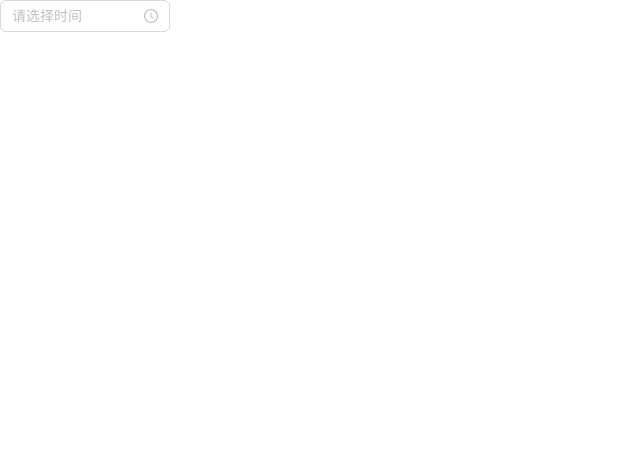
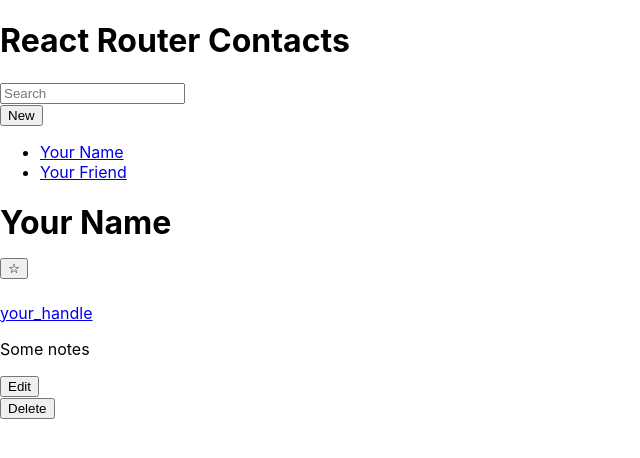
Before and after one commit to endless-august/mobius, a React app: page /contacts/1 in a window 1280 px wide. Shown: the top 458 px of the page, without its empty margins (0-640 px from the left). Built offline with nearby package versions, Linux system fonts and the light colour scheme.

Commit message:
chore: add react-route & redux

```diff
--- a/package.json
+++ b/package.json
@@ -10,6 +10,7 @@
     "dependencies": {
         "@babel/core": "^7.16.0",
         "@pmmmwh/react-refresh-webpack-plugin": "^0.5.3",
+        "@reduxjs/toolkit": "^1.9.1",
         "@svgr/webpack": "^5.5.0",
         "@testing-library/jest-dom": "^5.14.1",
         "@testing-library/react": "^13.0.0",
@@ -41,6 +42,7 @@
         "jest": "^27.4.3",
         "jest-resolve": "^27.4.2",
         "jest-watch-typeahead": "^1.0.0",
+        "lodash": "^4.17.21",
         "mini-css-extract-plugin": "^2.4.5",
         "postcss": "^8.4.4",
         "postcss-flexbugs-fixes": "^5.0.2",
@@ -52,7 +54,11 @@
         "react-app-polyfill": "^3.0.0",
         "react-dev-utils": "^12.0.1",
         "react-dom": "^18.2.0",
+        "react-redux": "^8.0.5",
         "react-refresh": "^0.11.0",
+        "react-router": "^6.6.1",
+        "react-router-dom": "^6.6.1",
+        "redux": "^4.2.0",
         "resolve": "^1.20.0",
         "resolve-url-loader": "^4.0.0",
         "sass": "^1.57.1",
--- a/src/Root.tsx
+++ b/src/Root.tsx
@@ -1,12 +1,29 @@
 import React, { FC } from 'react';
-import { DatePicker } from 'antd';
+import { Provider } from 'react-redux';
+import { createBrowserRouter, RouterProvider } from 'react-router-dom';
+import App from './features/home/App';
+import Home from './features/home/Home';
+import { store } from './common/store';
 
-const App: FC = () => {
+const router = createBrowserRouter([
+    {
+        path: '/',
+        element: <App />,
+        children: [
+            {
+                path: 'contacts/:contactId',
+                element: <Home />,
+            },
+        ],
+    },
+]);
+
+const Root: FC = () => {
     return (
-        <div className='App'>
-            <DatePicker.TimePicker />
-        </div>
+        <Provider store={store}>
+            <RouterProvider router={router} />
+        </Provider>
     );
 };
 
-export default App;
+export default Root;
--- /dev/null
+++ b/src/common/store.ts
@@ -0,0 +1,9 @@
+import { configureStore, ThunkAction, Action } from '@reduxjs/toolkit';
+
+export const store = configureStore({
+    reducer: {},
+});
+
+export type AppDispatch = typeof store.dispatch;
+export type RootState = ReturnType<typeof store.getState>;
+export type AppThunk<ReturnType = void> = ThunkAction<ReturnType, RootState, unknown, Action<string>>;
--- /dev/null
+++ b/src/features/home/App.tsx
@@ -0,0 +1,33 @@
+import { Outlet, Link } from 'react-router-dom';
+export default function App() {
+    return (
+        <>
+            <div id='sidebar'>
+                <h1>React Router Contacts</h1>
+                <div>
+                    <form id='search-form' role='search'>
+                        <input id='q' aria-label='Search contacts' placeholder='Search' type='search' name='q' />
+                        <div id='search-spinner' aria-hidden hidden={true} />
+                        <div className='sr-only' aria-live='polite' />
+                    </form>
+                    <form method='post'>
+                        <button type='submit'>New</button>
+                    </form>
+                </div>
+                <nav>
+                    <ul>
+                        <li>
+                            <Link to={`contacts/1`}>Your Name</Link>
+                        </li>
+                        <li>
+                            <Link to={`contacts/2`}>Your Friend</Link>
+                        </li>
+                    </ul>
+                </nav>
+            </div>
+            <div id='detail'>
+                <Outlet />
+            </div>
+        </>
+    );
+}
--- /dev/null
+++ b/src/features/home/Home.tsx
@@ -0,0 +1,76 @@
+import { Form } from 'react-router-dom';
+
+export default function Contact() {
+    const contact = {
+        first: 'Your',
+        last: 'Name',
+        avatar: 'https://placekitten.com/g/200/200',
+        twitter: 'your_handle',
+        notes: 'Some notes',
+        favorite: true,
+    };
+
+    return (
+        <div id='contact'>
+            {/* <div>
+                <img key={contact.avatar} src={contact.avatar || null} />
+            </div> */}
+
+            <div>
+                <h1>
+                    {contact.first || contact.last ? (
+                        <>
+                            {contact.first} {contact.last}
+                        </>
+                    ) : (
+                        <i>No Name</i>
+                    )}{' '}
+                    <Favorite contact={contact} />
+                </h1>
+
+                {contact.twitter && (
+                    <p>
+                        <a target='_blank' href={`https://twitter.com/${contact.twitter}`}>
+                            {contact.twitter}
+                        </a>
+                    </p>
+                )}
+
+                {contact.notes && <p>{contact.notes}</p>}
+
+                <div>
+                    <Form action='edit'>
+                        <button type='submit'>Edit</button>
+                    </Form>
+                    <Form
+                        method='post'
+                        action='destroy'
+                        onSubmit={event => {
+                            // if (!confirm('Please confirm you want to delete this record.')) {
+                            //     event.preventDefault();
+                            // }
+                        }}
+                    >
+                        <button type='submit'>Delete</button>
+                    </Form>
+                </div>
+            </div>
+        </div>
+    );
+}
+
+function Favorite(contact: any) {
+    // yes, this is a `let` for later
+    let favorite = contact.favorite;
+    return (
+        <Form method='post'>
+            <button
+                name='favorite'
+                value={favorite ? 'false' : 'true'}
+                aria-label={favorite ? 'Remove from favorites' : 'Add to favorites'}
+            >
+                {favorite ? '★' : '☆'}
+            </button>
+        </Form>
+    );
+}
--- a/src/index.tsx
+++ b/src/index.tsx
@@ -1,17 +1,20 @@
 import React from 'react';
-import ReactDOM from 'react-dom/client';
+import { createRoot } from 'react-dom/client';
+import { ConfigProvider } from 'antd';
 import Root from './Root';
 import reportWebVitals from './reportWebVitals';
-import { ConfigProvider } from 'antd';
 import zhCN from 'antd/es/locale/zh_CN';
 import 'moment/locale/zh-cn';
 import './styles/index.scss';
 
-const root = ReactDOM.createRoot(document.getElementById('root') as HTMLElement);
+const container = document.getElementById('root') as HTMLElement;
+const root = createRoot(container);
 root.render(
-    <ConfigProvider locale={zhCN}>
-        <Root />
-    </ConfigProvider>,
+    <React.StrictMode>
+        <ConfigProvider locale={zhCN}>
+            <Root />
+        </ConfigProvider>
+    </React.StrictMode>,
 );
 
 // If you want to start measuring performance in your app, pass a function
```
Also changed, not shown: 1 other file (tests, documents, lock files or other folders).
